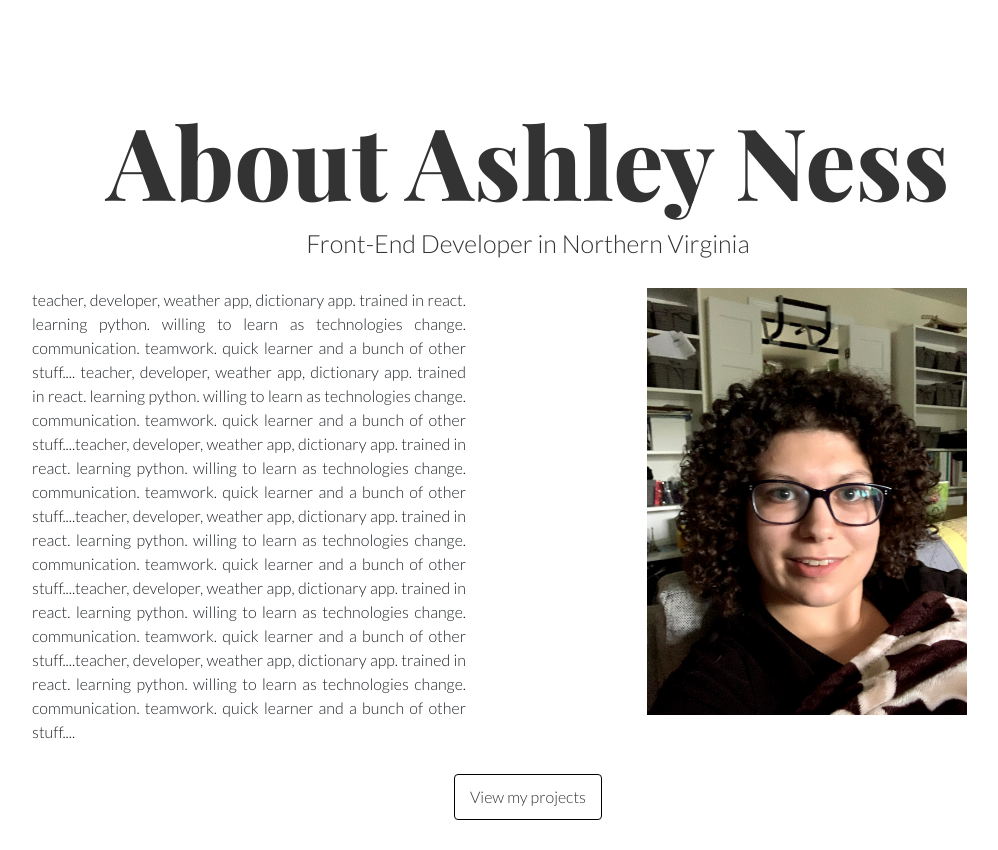
After one commit to AshleyN37/portfolio, a PHP site: page /about.html in a window 1280 px wide. The commit adds this page. Shown: the whole page, without its empty margins (112-1110 px from the left). Run offline with PHP 8.4, Linux system fonts and the light colour scheme.

Commit message:
Created about page

```diff
--- /dev/null
+++ b/about.html
@@ -0,0 +1,49 @@
+<!DOCTYPE html>
+<html lang="en">
+<head>
+    <meta charset="UTF-8">
+    <meta http-equiv="X-UA-Compatible" content="IE=edge">
+    <meta name="viewport" content="width=device-width, initial-scale=1.0">
+    <link href="https://cdn.jsdelivr.net/npm/bootstrap@5.0.0-beta3/dist/css/bootstrap.min.css" rel="stylesheet"
+        integrity="sha384-eOJMYsd53ii+scO/bJGFsiCZc+5NDVN2yr8+0RDqr0Ql0h+rP48ckxlpbzKgwra6" crossorigin="anonymous">
+    <script src="https://cdn.jsdelivr.net/npm/bootstrap@5.0.0-beta3/dist/js/bootstrap.bundle.min.js"
+        integrity="sha384-JEW9xMcG8R+pH31jmWH6WWP0WintQrMb4s7ZOdauHnUtxwoG2vI5DkLtS3qm9Ekf"
+        crossorigin="anonymous"></script>
+    <link rel="stylesheet" href="styles/portfolio.css">
+    <link rel="preconnect" href="https://fonts.gstatic.com">
+    <link href="https://fonts.googleapis.com/css2?family=Lato:wght@300&family=Playfair+Display:wght@800&display=swap"
+        rel="stylesheet">
+    <title>About Ashley Ness</title>
+</head>
+<body>
+    <h1>About Ashley Ness</h1>
+    <h2 class="about-sub-heading">Front-End Developer in Northern Virginia</h2>
+    <div class="container">
+        <div class="row">
+            <div class="col-sm-6">
+                <p class="about-me-info">teacher, developer, weather app, dictionary app. trained in react. learning python. willing to learn as technologies change. communication. teamwork. quick learner
+                and a bunch of other stuff.... teacher, developer, weather app, dictionary app. trained in react. learning python. willing to learn as technologies
+                change. communication. teamwork. quick learner
+                and a bunch of other stuff....teacher, developer, weather app, dictionary app. trained in react. learning python. willing to learn as technologies
+                change. communication. teamwork. quick learner
+                and a bunch of other stuff....teacher, developer, weather app, dictionary app. trained in react. learning python. willing to learn as technologies
+                change. communication. teamwork. quick learner
+                and a bunch of other stuff....teacher, developer, weather app, dictionary app. trained in react. learning python. willing to learn as technologies
+                change. communication. teamwork. quick learner
+                and a bunch of other stuff....teacher, developer, weather app, dictionary app. trained in react. learning python. willing to learn as technologies
+                change. communication. teamwork. quick learner
+                and a bunch of other stuff....
+            </p>
+        </div>
+        <div class="col-sm-6">
+            <img src="images/IMG_9549_Original.jpg" alt="" class="ashley-pic">
+        </div>
+    </div>
+</div>
+<div class="navigation-links">
+    <a class="btn projects-link" href="#">View my projects</a>
+</div>
+
+
+</body>
+</html>
--- a/index.html
+++ b/index.html
@@ -18,7 +18,7 @@
 <body>
     <div class="hero">
         <h1>Ashley Ness</h1>
-        <h2>Front-End Developer in Alexandria, VA</h2>
+        <h2>Front-End Developer in Northern Virginia</h2>
     <div class="navigation-links">
         <a class="btn contact-link" href="#">Contact me</a>
     </div>
@@ -34,6 +34,7 @@
         </a>
     </div>
 </div>
+</div>
     <br>
     <br>
 </body>
--- a/styles/portfolio.css
+++ b/styles/portfolio.css
@@ -8,7 +8,7 @@ h2 {
 }
 h1 {
   font-size: 100px;
-  padding-top: 75px;
+  padding-top: 100px;
   font-family: "Playfair Display", serif;
 }
 h2 {
@@ -58,7 +58,7 @@ h3 {
   text-decoration: none;
   color: #333333;
   border: 1px solid black;
-  margin: 30px 0 60px 0;
+  margin: 30px 0 150px 0;
 }
 .projects-header {
   font-size: 40px;
@@ -101,3 +101,23 @@ h3 {
   font-size: 20px;
   padding-top: 15px;
 }
+.projects-link {
+  padding: 10px 15px;
+  text-decoration: none;
+  color: #333333;
+  border: 1px solid black;
+  margin: 30px 0;
+}
+.about-me-info {
+  text-align: justify;
+  margin: 0 50px;
+}
+.ashley-pic {
+  display: block;
+  margin: 0 auto;
+  max-width: 60%;
+  height: auto;
+}
+.about-sub-heading {
+  margin-bottom: 30px;
+}
```
Also changed, not shown: images/IMG_9549_Original.jpg (added).
